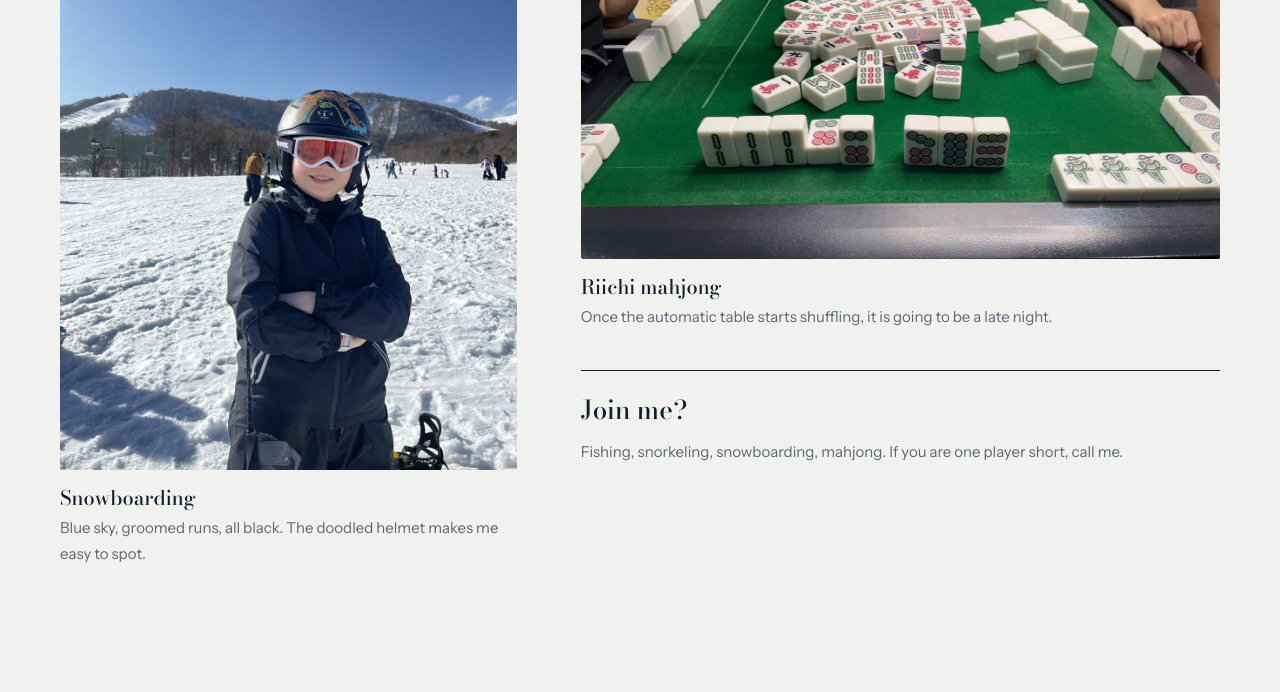
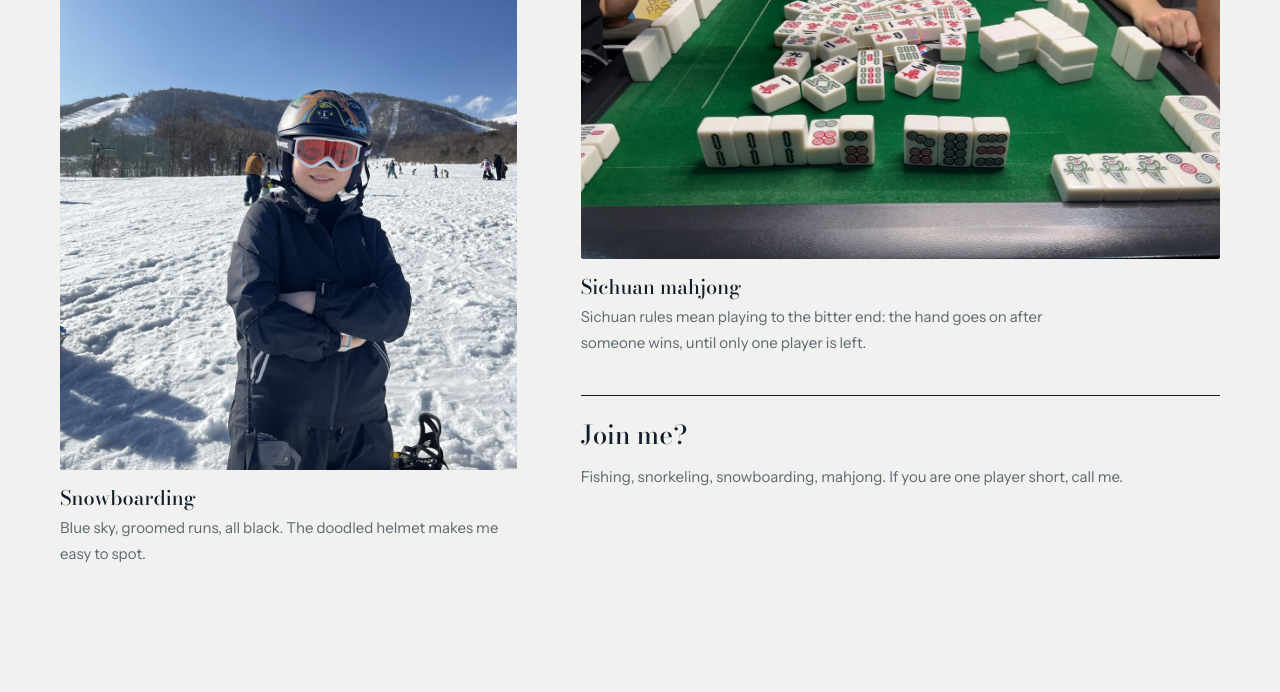
Before and after one commit to JILL011017/JILL011017.github.io, a plain HTML site: page index.html in a window 1280 px wide. Shown: the part 6505-7197 px from the top of the page. Drawn offline with nearby package versions, Linux system fonts and the light colour scheme.

Commit message:
Fix mahjong caption: Sichuan mahjong
Co-Authored-By: Claude Opus 5.5 <noreply@anthropic.com>
Claude-Session: https://claude.ai/code/session_01VHbDdi8UiVNM2zua7FDrzr

```diff
--- a/index.html
+++ b/index.html
@@ -442,8 +442,8 @@ const T = {
 
   "mj.title":{zh:"麻将",ja:"麻雀",en:"Mahjong"},
   "mj.sub":{zh:"四个人凑齐就开桌",ja:"四人そろえば卓を囲む",en:"Four players and we are in"},
-  "mj.t":{zh:"日麻",ja:"リーチ麻雀",en:"Riichi mahjong"},
-  "mj.d":{zh:"自动麻将桌一响，就知道今晚不会早睡。",ja:"全自動卓が動き出したら、今夜は長くなる。",en:"Once the automatic table starts shuffling, it is going to be a late night."},
+  "mj.t":{zh:"四川麻将",ja:"四川麻雀",en:"Sichuan mahjong"},
+  "mj.d":{zh:"规矩是血战到底：有人胡了也不散，一直打到只剩最后一个人。",ja:"ルールは「血戦到底」。誰かが上がっても終わらず、最後の一人になるまで続く。",en:"Sichuan rules mean playing to the bitter end: the hand goes on after someone wins, until only one player is left."},
   "inv.t":{zh:"一起玩？",ja:"一緒にどう？",en:"Join me?"},
   "inv.d":{zh:"钓鱼、浮潜、滑雪、打麻将，缺人的时候都可以叫我。",ja:"釣り、シュノーケリング、スノボ、麻雀。人数が足りないときは声をかけてください。",en:"Fishing, snorkeling, snowboarding, mahjong. If you are one player short, call me."},
 
```
